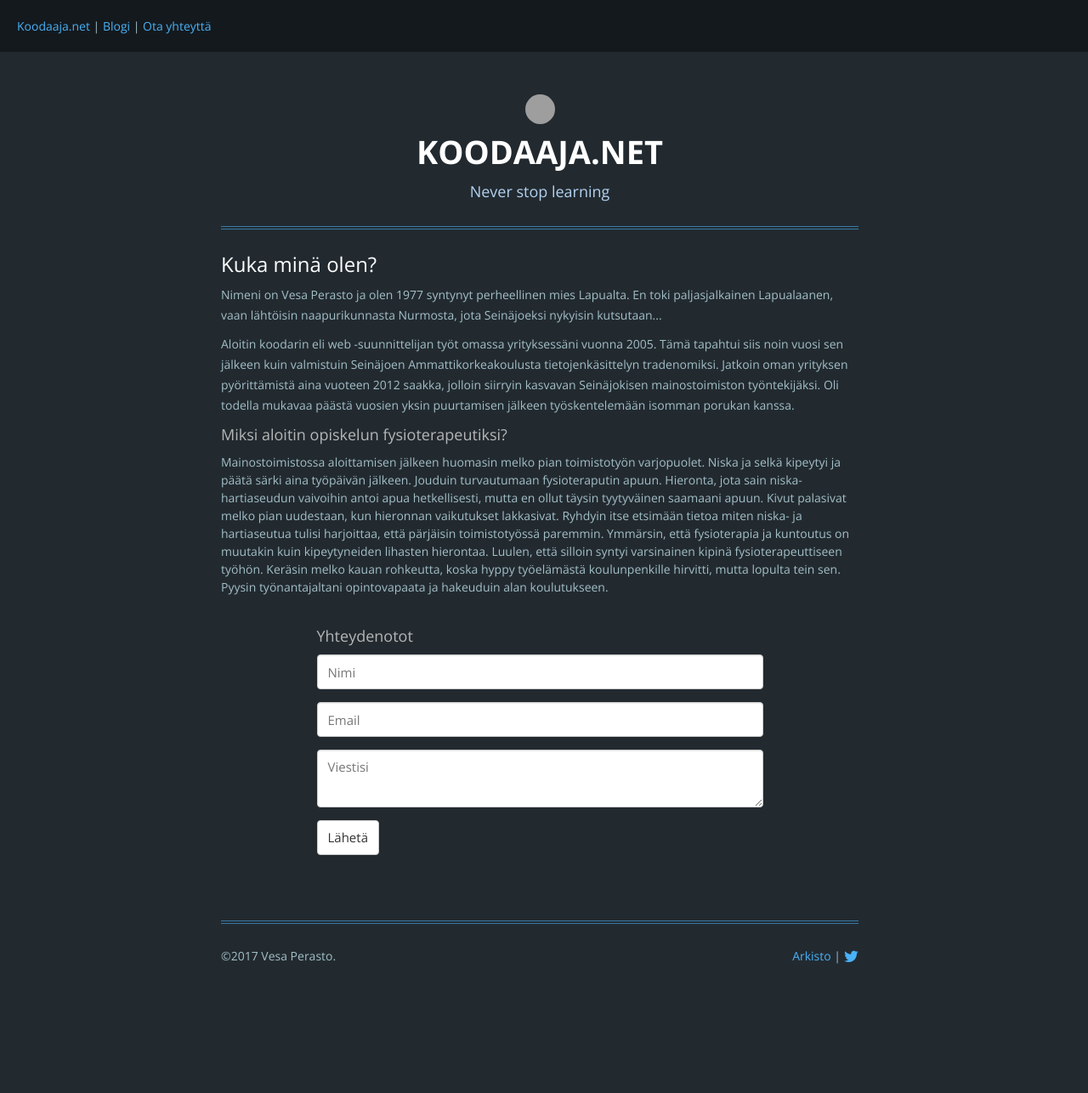
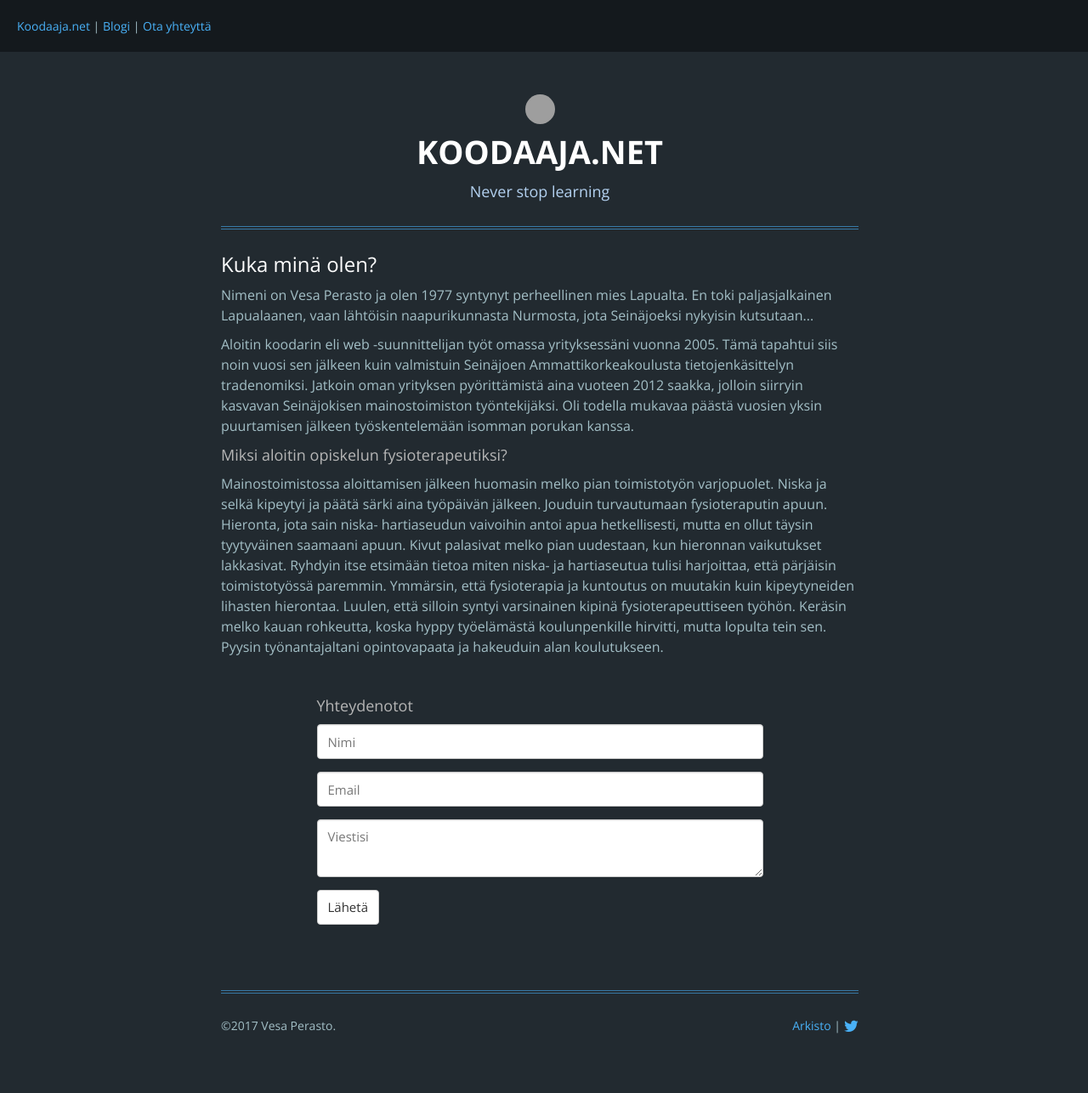
Before and after one commit to vperasto/vperasto.github.io, a Jekyll site: the page built from about.html, in a window 1280 px wide. Shown: the whole page at 85% size. Built offline with Jekyll 4.4.1, drawn with Linux system fonts in a browser that asks for light colours; nearby versions of some CDN libraries; comment, search, counter and statistics services are not loaded; before the commit the page ends 1204 px from its top, so only the background shows below that; grey boxes are pictures that could not be loaded.

Commit message:
styles to personal info

```diff
--- a/about.html
+++ b/about.html
@@ -9,10 +9,10 @@
   <div class="col-md-12">
     <div id="about_me">
       <h2>Kuka minä olen?</h2>
-      <p>Nimeni on Vesa Perasto ja olen 1977 syntynyt perheellinen mies Lapualta. En toki paljasjalkainen Lapualaanen, vaan lähtöisin naapurikunnasta Nurmosta, jota Seinäjoeksi nykyisin kutsutaan...</p>
-      <p>Aloitin koodarin eli web -suunnittelijan työt omassa yrityksessäni vuonna 2005. Tämä tapahtui siis noin vuosi sen jälkeen kuin valmistuin Seinäjoen Ammattikorkeakoulusta tietojenkäsittelyn tradenomiksi. Jatkoin oman yrityksen pyörittämistä aina vuoteen 2012 saakka, jolloin siirryin kasvavan Seinäjokisen mainostoimiston työntekijäksi. Oli todella mukavaa päästä vuosien yksin puurtamisen jälkeen työskentelemään isomman porukan kanssa.
+      <p class="welcome-text">Nimeni on Vesa Perasto ja olen 1977 syntynyt perheellinen mies Lapualta. En toki paljasjalkainen Lapualaanen, vaan lähtöisin naapurikunnasta Nurmosta, jota Seinäjoeksi nykyisin kutsutaan...</p>
+      <p class="welcome-text">Aloitin koodarin eli web -suunnittelijan työt omassa yrityksessäni vuonna 2005. Tämä tapahtui siis noin vuosi sen jälkeen kuin valmistuin Seinäjoen Ammattikorkeakoulusta tietojenkäsittelyn tradenomiksi. Jatkoin oman yrityksen pyörittämistä aina vuoteen 2012 saakka, jolloin siirryin kasvavan Seinäjokisen mainostoimiston työntekijäksi. Oli todella mukavaa päästä vuosien yksin puurtamisen jälkeen työskentelemään isomman porukan kanssa.
       <h3>Miksi aloitin opiskelun fysioterapeutiksi?</h3>
-      Mainostoimistossa aloittamisen jälkeen huomasin melko pian toimistotyön varjopuolet. Niska ja selkä kipeytyi ja päätä särki aina työpäivän jälkeen. Jouduin turvautumaan fysioteraputin apuun. Hieronta, jota sain niska- hartiaseudun vaivoihin antoi apua hetkellisesti, mutta en ollut täysin tyytyväinen saamaani apuun. Kivut palasivat melko pian uudestaan, kun hieronnan vaikutukset lakkasivat. Ryhdyin itse etsimään tietoa miten niska- ja hartiaseutua tulisi harjoittaa, että pärjäisin toimistotyössä paremmin. Ymmärsin, että fysioterapia ja kuntoutus on muutakin kuin kipeytyneiden lihasten hierontaa. Luulen, että silloin syntyi varsinainen kipinä fysioterapeuttiseen työhön. Keräsin melko kauan rohkeutta, koska hyppy  työelämästä koulunpenkille hirvitti, mutta lopulta tein sen. Pyysin työnantajaltani opintovapaata ja hakeuduin alan koulutukseen.
+      <p class="welcome-text">Mainostoimistossa aloittamisen jälkeen huomasin melko pian toimistotyön varjopuolet. Niska ja selkä kipeytyi ja päätä särki aina työpäivän jälkeen. Jouduin turvautumaan fysioteraputin apuun. Hieronta, jota sain niska- hartiaseudun vaivoihin antoi apua hetkellisesti, mutta en ollut täysin tyytyväinen saamaani apuun. Kivut palasivat melko pian uudestaan, kun hieronnan vaikutukset lakkasivat. Ryhdyin itse etsimään tietoa miten niska- ja hartiaseutua tulisi harjoittaa, että pärjäisin toimistotyössä paremmin. Ymmärsin, että fysioterapia ja kuntoutus on muutakin kuin kipeytyneiden lihasten hierontaa. Luulen, että silloin syntyi varsinainen kipinä fysioterapeuttiseen työhön. Keräsin melko kauan rohkeutta, koska hyppy  työelämästä koulunpenkille hirvitti, mutta lopulta tein sen. Pyysin työnantajaltani opintovapaata ja hakeuduin alan koulutukseen.</p>
       {% include contact-form.html %}
     </div>
   </div>
```
